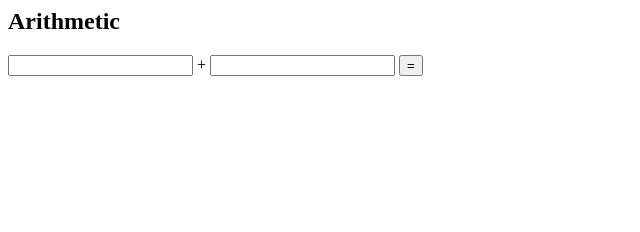
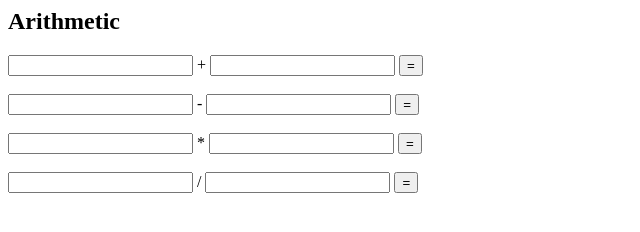
Before and after one commit to ramosjaa/numbers-app, a plain HTML site: page index.html in a window 1280 px wide. Shown: the whole page, without its empty margins (0-640 px from the left). Drawn offline with Linux system fonts and the light colour scheme.

Commit message:
update index

```diff
--- a/index.html
+++ b/index.html
@@ -1,25 +1,85 @@
 <html>
+
 <head>
 	<title>Arithmetic</title>
 </head>
+
 <body>
 	<h2>Arithmetic</h2>
-		<input type="number" id="num1">
+	<div>
+		<input type="number" id="add1">
 		<label>+</label>
-		<input type="number" id="num2">
+		<input type="number" id="add2">
 		<button onclick="add()">=</button>
 		<label id="sum"></label>
 		<script>
-			async function add(){
-				let num1 = document.getElementById("num1");
-				let num2 = document.getElementById("num2");
-				let n = num1.value;
-				let m = num2.value;
+			async function add() {
+				let n = document.getElementById("add1");
+				let m = document.getElementById("add2");
+				console.log("button pressed:" + n.value + "+" + m.value);
 
-				const response = await fetch("http://localhost:3000/add/" + n + "/" + m);
+				const response = await fetch("https://arithmetic-service-hzd7.onrender.com/add/" + n.value + "/" + m.value);
 				const sum = await response.json();
 				document.getElementById("sum").innerText = sum;
 			}
 		</script>
+	</div>
+	<br/>
+	<div>
+		<input type="number" id="sub1">
+		<label>-</label>
+		<input type="number" id="sub2">
+		<button onclick="subtract()">=</button>
+		<label id="diff"></label>
+		<script>
+			async function subtract() {
+				let n = document.getElementById("sub1");
+				let m = document.getElementById("sub2");
+				console.log("button pressed:" + n.value + "-" + m.value);
+
+				const response = await fetch("http://localhost:3001/sub/" + n.value + "/" + m.value);
+				const diff = await response.json();
+				document.getElementById("diff").innerText = diff;
+			}
+		</script>
+	</div>
+	<br/>
+	<div>
+		<input type="number" id="mul1">
+		<label>*</label>
+		<input type="number" id="mul2">
+		<button onclick="multiply()">=</button>
+		<label id="prod"></label>
+		<script>
+			async function multiply() {
+				let n = document.getElementById("mul1");
+				let m = document.getElementById("mul2");
+				console.log("button pressed:" + n.value + "*" + m.value);
+
+				const response = await fetch("http://localhost:3001/mul/" + n.value + "/" + m.value);
+				const prod = await response.json();
+				document.getElementById("prod").innerText = prod;
+			}
+		</script>
+	</div>
+	<br/>
+	<div>
+		<input type="number" id="div1">
+		<label>/</label>
+		<input type="number" id="div2">
+		<button onclick="divide()">=</button>
+		<label id="quot"></label>
+		<script>
+			async function divide() {
+				let n = document.getElementById("div1");
+				let m = document.getElementById("div2");
+				console.log("button pressed:" + n.value + "/" + m.value);
+
+				const response = await fetch("http://localhost:3001/div/" + n.value + "/" + m.value);
+				const quot = await response.json();
+				document.getElementById("quot").innerText = quot;
+			}
+		</script>
+	</div>
 </body>
 </html>
```
Lines whose indentation alone changed are shown as unchanged.
